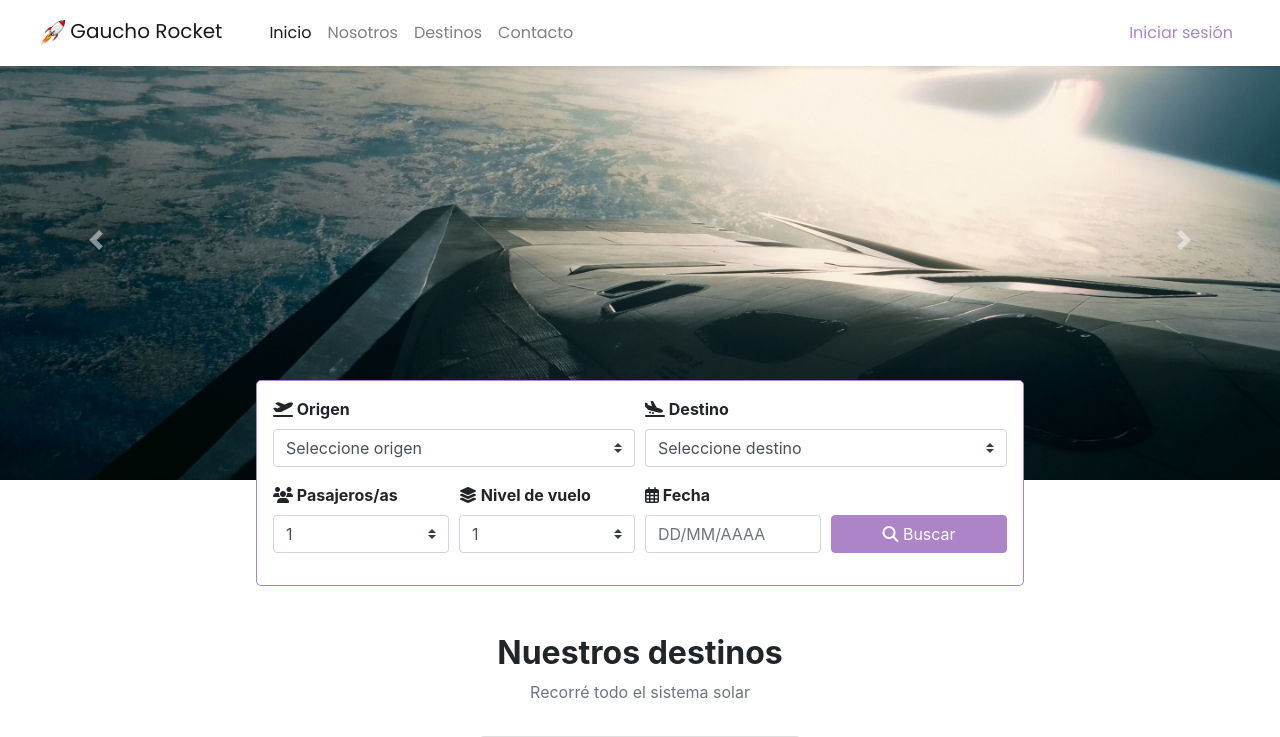
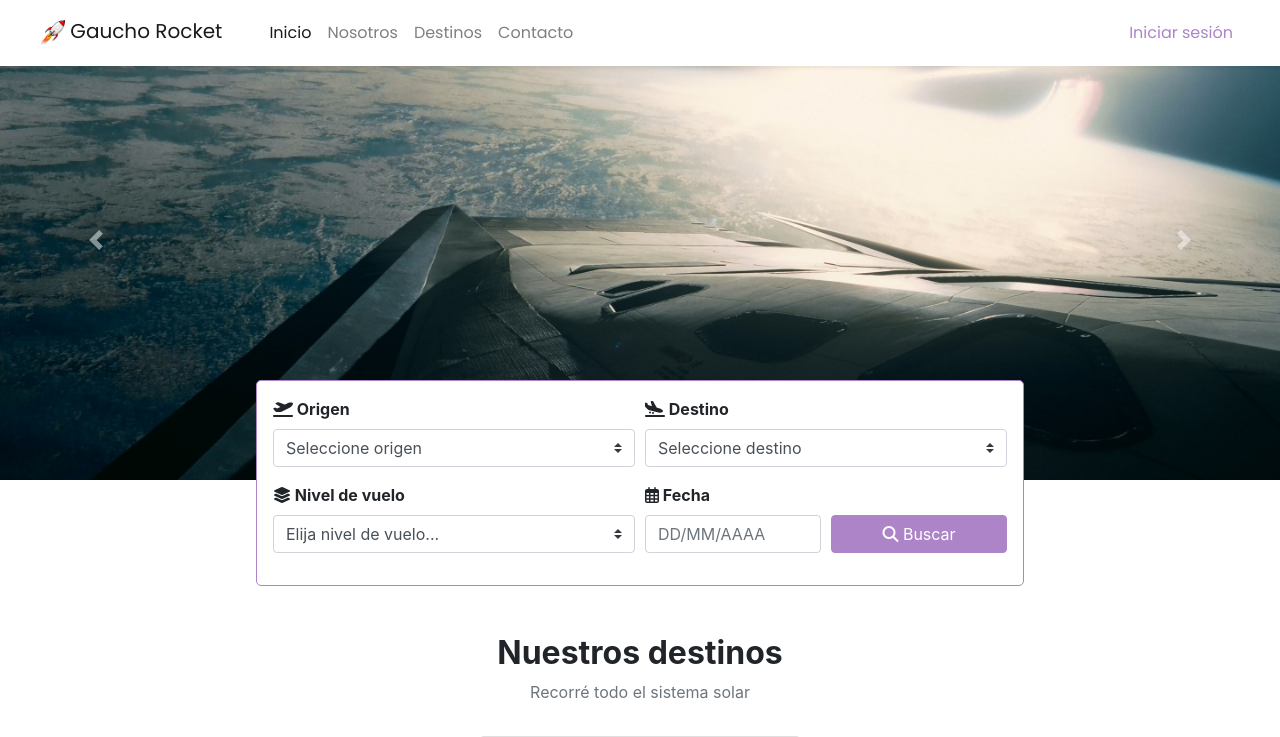
Before and after one commit to EzeVasari/gauchoRocket, a PHP site: page /gauchoRocket/Vista/index.php in a window 1280 px wide. Shown: the top 737 px of the page. Run offline with PHP 8.4, Linux system fonts and the light colour scheme; tables that the repository leaves empty hold one stand-in row (values such as "Sample post"); grey boxes marked "Sample" are stand-in pictures; some libraries are stand-ins or nearby versions.

Commit message:
Correcciones en adminNavbar y búsqueda
Se cambió la página a la cual redirige el logo de GuachoRocket con el administrador (no va a "index.php" sino a "adminIndex.php") y de la búsqueda de vuelos se sacó los pasajeros y optimizó el nivel se vuelo.

```diff
--- a/baseDeDatos/gauchorocket(datos).sql
+++ b/baseDeDatos/gauchorocket(datos).sql
@@ -32,13 +32,13 @@ insert into equipo (matricula, modelo, capacidad, codigoTipoDeEquipo) values
 (4444, 'Guanaco', 400, 2);
 
 insert into viaje (codigo, imagen, descripcion, precio, nombre, fecha, duracion, codigoLugarOrigen, codigoLugarDestino, codigoTipoDeViaje, codigoEquipo) values
-(1, 'img/Luna.jpg', 'Vuelo desde Ankara hasta la Luna en 8hs.', 4000, 'Ankara - Luna', '2019.11.20 12:00:00', 8, 2, 3, 2, 1111),
+(1, 'img/Luna.jpg', 'Vuelo desde Ankara hasta la Luna en 8hs.', 4000, 'Ankara - Luna', '2020.11.20 12:00:00', 8, 2, 3, 2, 1111),
 (2, 'img/Luna2.jpg', 'Vuelo desde Buenos Aires a Luna en 8hs.', 4000, 'Bs. As. - Luna', '2020.10.22 12:00:00', 8, 1, 3, 2, 2222),
 (3, 'img/Marte.jpg', 'Vuelo desde Buenos Aires a Marte en 8hs.', 7000, 'Bs. As. - Marte', '2020.10.22 12:00:00', 8, 1, 4, 2, 2222),
 (4, 'img/titan.jpg', 'Vuelo completo desde Buenos Aires hacia Titan en 77 hs.', 10000, 'Bs. As. - Titan', '2020.10.23 12:00:00', 72, 1, 8, 1, 4444),
 (5, 'img/marte2.jpg', 'Vuelo desde Ankara hasta Marte en 8hs.', 6300, 'Ankara - Marte', '2020.10.25 12:00:00', 8, 2, 4, 2, 2222),
 (6, 'img/titan2.jpg', 'Vuelo desde Ankara hasta Titan en 72hs.', 11000, 'Ankara - Titan', '2020.10.27 12:00:00', 72, 2, 8, 1, 4444),
-(7, 'img/titan2.jpg', 'VUELO DE PRUEBA 1.', 11000, 'VUELO DE PRUEBA 1', '2019.11.20 17:49:00', 72, 2, 8, 1, 4444),
+(7, 'img/titan2.jpg', 'VUELO DE PRUEBA 1.', 11000, 'VUELO DE PRUEBA 1', '2019.11.19 23:15:00', 72, 2, 8, 1, 4444),
 (8, 'img/titan2.jpg', 'VUELO DE PRUEBA 2.', 11000, 'VUELO DE PRUEBA 2', '2019.11.18 19:25:00', 72, 2, 8, 1, 4444);
 
 
--- a/gauchoRocket/Modelo/busqueda.php
+++ b/gauchoRocket/Modelo/busqueda.php
@@ -6,7 +6,6 @@
 
         $origen = $_POST["origen"];
         $destino = $_POST["destino"];
-        $pasajeros = $_POST["pasajeros"];
         $nivel = $_POST["nivel"];
 
         $fecha = $_POST["fecha"]; //27-10-2019
@@ -42,6 +41,14 @@
             }
         }
 
+        if(!empty($nivel) || $nivel=""){
+            if($criterio == ""){
+                $criterio = " where codigoTipoDeViaje = '".$nivel."'";
+            }else{
+                $criterio .= " and codigoTipoDeViaje = '".$nivel."'";
+            }
+        }
+
         $query .= $criterio;
 
 /* ======================================== */
--- a/gauchoRocket/Vista/adminNavbar.php
+++ b/gauchoRocket/Vista/adminNavbar.php
@@ -1,5 +1,5 @@
 <nav class="navbar fixed-top navbar-expand-lg navbar-light bg-light mb-1">
-      <h2><a class="navbar-brand text-black mx-4 mx-xs-1" href="index.php">
+      <h2><a class="navbar-brand text-black mx-4 mx-xs-1" href="adminIndex.php">
         <img src="img/cohete.png" width="25" height="25" alt="">
         Gaucho Rocket
       </a></h2>
--- a/gauchoRocket/Vista/busquedaVista.php
+++ b/gauchoRocket/Vista/busquedaVista.php
@@ -48,23 +48,20 @@ echo                        "
 
 
                 <div class='form-row align-items-center'>
-                    <div class='col-md-3 mb-3'>
-                        <label class='font-weight-bold' for='validationTooltip03'><i class='fas fa-users'></i>  Pasajeros/as</label>
-                        <select class='custom-select' name='pasajeros'>
-                            <option value='1' selected>1</option>
-                            <option value='2'>2</option>
-                            <option value='3'>3</option>
-                            <option value='4'>4</option>
-                            <option value='5'>5</option>
-                        </select>
-                    </div>
 
-                    <div class='col-md-3 mb-3'>
+                    <div class='col-md-6 mb-3'>
                         <label class='font-weight-bold' for='validationTooltip04'><i class='fas fa-layer-group'></i>  Nivel de vuelo</label>
                         <select class='custom-select' name='nivel'>
-                            <option value='1' selected>1</option>
-                            <option value='2'>2</option>
-                            <option value='3'>3</option>
+                            <option value='0' selected>Elija nivel de vuelo...</option>";
+
+                            $consulta = "select distinct tv.descripcion as nombre, tv.codigo as codigo
+                                        from viaje as v inner join tipoDeViaje as tv on v.codigoTipoDeViaje = tv.codigo;";
+                            $resultado = mysqli_query($conexion, $consulta);
+                            while($recorrer = mysqli_fetch_assoc($resultado)){
+                                echo "<option value='". $recorrer["codigo"] ."'>". $recorrer["nombre"] ."</option>";
+                            }
+
+echo "
                         </select>
                     </div>
 
```
Also changed, not shown: baseDeDatos/gauchorocket(consultas).sql (+13 -3 lines), baseDeDatos/gauchorocket(estructura).sql (+11 -0 lines).
